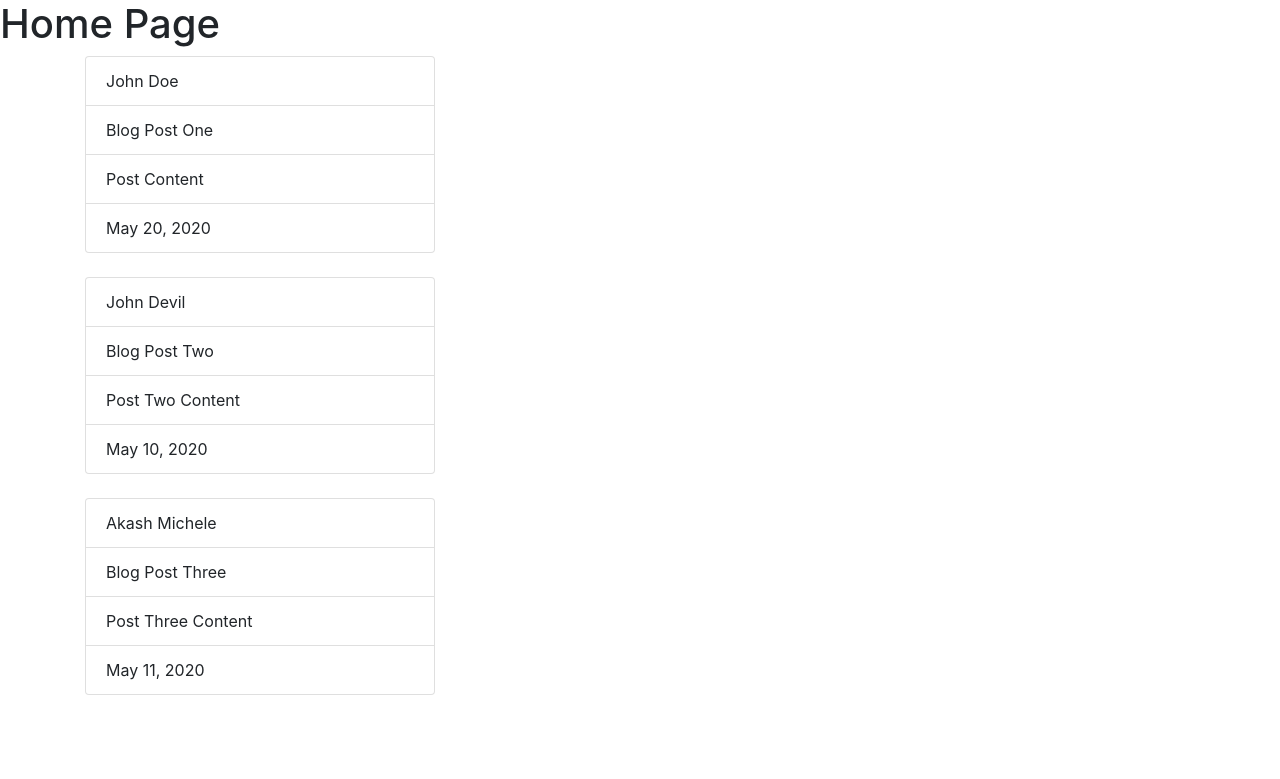
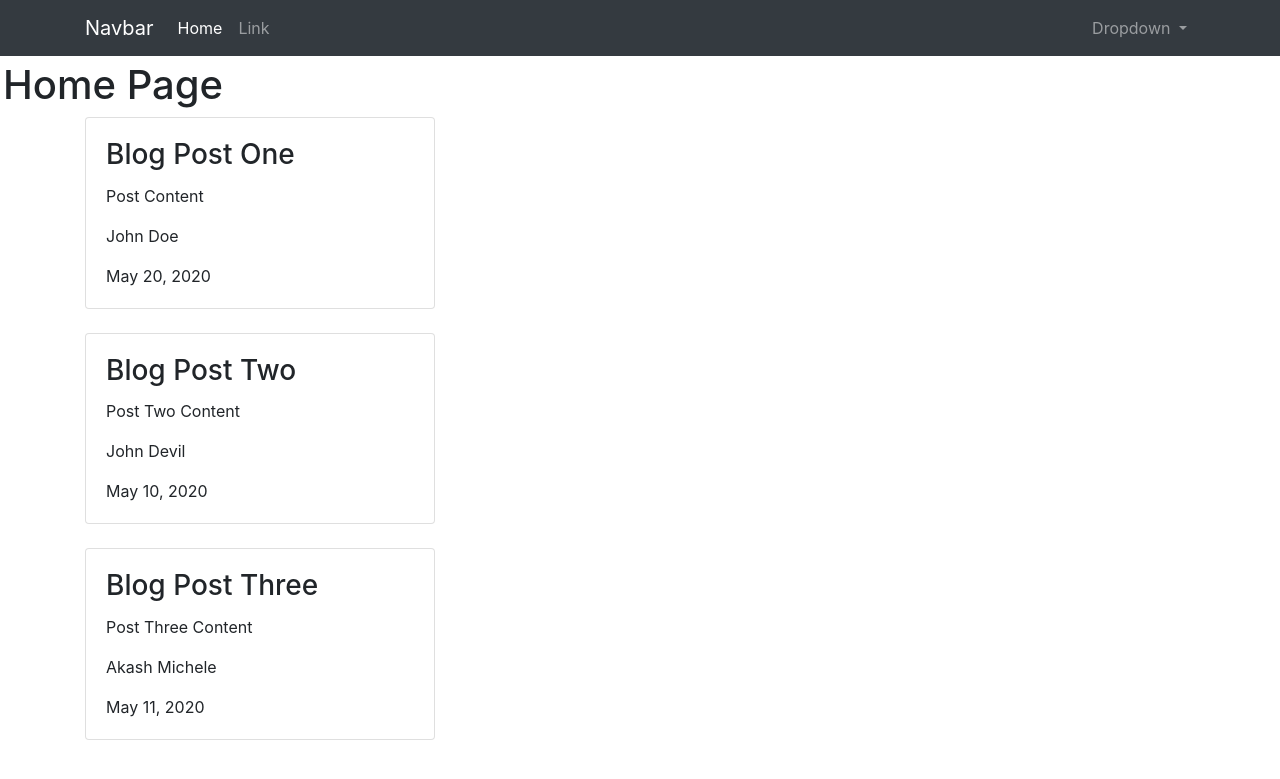
Before and after one commit to jisshub/django-longTime-project, a Django app: page / in a window 1280 px wide. Shown: the top 779 px of the page. Run offline with Django 3.2, Linux system fonts and the light colour scheme; some libraries are stand-ins or nearby versions.

Commit message:
new commit

```diff
--- a/blog/views.py
+++ b/blog/views.py
@@ -18,6 +18,11 @@ posts = [
      }
 ]
 
+aboutData = [{'aboutMe': 'I am a freelancer',
+              'follow_me': ['youtube', 'instagram', 'twitter'],
+              'courses_offered': ['html', 'css', 'vuejs']
+              }]
+
 
 # Create your views here.
 
@@ -27,4 +32,4 @@ def home(request):
 
 
 def about(request):
-    return render(request, 'blog/about.html')
+    return render(request, 'blog/about.html', {'getAbout': aboutData})
--- a/blogProject/urls.py
+++ b/blogProject/urls.py
@@ -15,6 +15,8 @@ Including another URLconf
 """
 from django.contrib import admin
 from django.urls import path, include
+from django.conf import settings
+from django.conf.urls.static import static
 
 urlpatterns = [
     path('admin/', admin.site.urls),
--- /dev/null
+++ b/static/blog/style.css
@@ -0,0 +1,5 @@
+h1{
+    color: "green";
+    margin-left: 3px;
+    margin-top: 5px;
+}
--- /dev/null
+++ b/templates/blog/base.html
@@ -0,0 +1,66 @@
+<!--load static files -->
+<!doctype html>
+{% load static %}
+<html lang="en">
+  <head>
+    <!-- Required meta tags -->
+    <meta charset="utf-8">
+    <meta name="viewport" content="width=device-width, initial-scale=1, shrink-to-fit=no">
+
+    <!-- Bootstrap CSS -->
+    <link rel="stylesheet" href="https://stackpath.bootstrapcdn.com/bootstrap/4.3.1/css/bootstrap.min.css" integrity="sha384-ggOyR0iXCbMQv3Xipma34MD+dH/1fQ784/j6cY/iJTQUOhcWr7x9JvoRxT2MZw1T" crossorigin="anonymous">
+    <link rel="stylesheet" type="text/css" href="{% static 'blog/style.css' %}">
+    <title>Hello, world!</title>
+  </head>
+  <body>
+        <nav class="navbar navbar-expand-lg navbar-dark bg-dark">
+              <div class="container">
+
+        <a class="navbar-brand" href="#">Navbar</a>
+        <button class="navbar-toggler" type="button" data-toggle="collapse" data-target="#navbarSupportedContent" aria-controls="navbarSupportedContent" aria-expanded="false" aria-label="Toggle navigation">
+          <span class="navbar-toggler-icon"></span>
+        </button>
+
+        <div class="collapse navbar-collapse" id="navbarSupportedContent">
+          <ul class="navbar-nav mr-auto">
+            <li class="nav-item active">
+              <a class="nav-link" href="#">Home <span class="sr-only">(current)</span></a>
+            </li>
+            <li class="nav-item">
+              <a class="nav-link" href="#">Link</a>
+            </li>
+          </ul>
+
+          <ul class="navbar-nav float-right">
+            <li class="nav-item dropdown float-right">
+              <a class="nav-link dropdown-toggle" href="#" id="navbarDropdown" role="button" data-toggle="dropdown" aria-haspopup="true" aria-expanded="false">
+                Dropdown
+              </a>
+              <div class="dropdown-menu" aria-labelledby="navbarDropdown">
+                <a class="dropdown-item" href="#">Action</a>
+                <a class="dropdown-item" href="#">Another action</a>
+
+              </div>
+            </li>
+          </ul>
+        </div>
+              </div>
+
+        </nav>
+
+
+
+      <h1>Home Page</h1>
+
+      <div class="container">
+        {% block content %}
+        {% endblock %}
+      </div>
+
+    <!-- Optional JavaScript -->
+    <!-- jQuery first, then Popper.js, then Bootstrap JS -->
+    <script src="https://code.jquery.com/jquery-3.3.1.slim.min.js" integrity="sha384-q8i/X+965DzO0rT7abK41JStQIAqVgRVzpbzo5smXKp4YfRvH+8abtTE1Pi6jizo" crossorigin="anonymous"></script>
+    <script src="https://cdnjs.cloudflare.com/ajax/libs/popper.js/1.14.7/umd/popper.min.js" integrity="sha384-UO2eT0CpHqdSJQ6hJty5KVphtPhzWj9WO1clHTMGa3JDZwrnQq4sF86dIHNDz0W1" crossorigin="anonymous"></script>
+    <script src="https://stackpath.bootstrapcdn.com/bootstrap/4.3.1/js/bootstrap.min.js" integrity="sha384-JjSmVgyd0p3pXB1rRibZUAYoIIy6OrQ6VrjIEaFf/nJGzIxFDsf4x0xIM+B07jRM" crossorigin="anonymous"></script>
+  </body>
+</html>
--- a/templates/blog/home.html
+++ b/templates/blog/home.html
@@ -1,29 +1,15 @@
-<!doctype html>
-<html lang="en">
-  <head>
-    <!-- Required meta tags -->
-    <meta charset="utf-8">
-    <meta name="viewport" content="width=device-width, initial-scale=1, shrink-to-fit=no">
-
-    <!-- Bootstrap CSS -->
-    <link rel="stylesheet" href="https://stackpath.bootstrapcdn.com/bootstrap/4.3.1/css/bootstrap.min.css" integrity="sha384-ggOyR0iXCbMQv3Xipma34MD+dH/1fQ784/j6cY/iJTQUOhcWr7x9JvoRxT2MZw1T" crossorigin="anonymous">
-
-    <title>Hello, world!</title>
-  </head>
-  <body>
-    <h1>Home Page</h1>
-
-    <div class="container">
+{% extends 'blog/base.html' %}
+  {% block content %}
       {% if post_dict %}
         {% for post in post_dict%}
         <div class="row">
           <div class="col-md-4">
-            <ul class="list-group">
-              <li class="list-group-item">{{ post.author }}</li>
-              <li class="list-group-item">{{ post.title }}</li>
-              <li class="list-group-item">{{ post.content }}</li>
-              <li class="list-group-item">{{ post.date_posted }}</li>
-            </ul>
+            <div class="card card-body box">
+              <h3 class="card-title post">{{ post.title }}</h3>
+              <p class="card-text">{{post.content}}</p>
+              <p class="card-text">{{ post.author }}</p>
+              <span class="card-text"> {{post.date_posted}} </span>
+            </div>
           </div>
         </div>
         <br>
@@ -32,12 +18,4 @@
       <p>No Posts!</p>
 
       {% endif %}
-    </div>
-
-    <!-- Optional JavaScript -->
-    <!-- jQuery first, then Popper.js, then Bootstrap JS -->
-    <script src="https://code.jquery.com/jquery-3.3.1.slim.min.js" integrity="sha384-q8i/X+965DzO0rT7abK41JStQIAqVgRVzpbzo5smXKp4YfRvH+8abtTE1Pi6jizo" crossorigin="anonymous"></script>
-    <script src="https://cdnjs.cloudflare.com/ajax/libs/popper.js/1.14.7/umd/popper.min.js" integrity="sha384-UO2eT0CpHqdSJQ6hJty5KVphtPhzWj9WO1clHTMGa3JDZwrnQq4sF86dIHNDz0W1" crossorigin="anonymous"></script>
-    <script src="https://stackpath.bootstrapcdn.com/bootstrap/4.3.1/js/bootstrap.min.js" integrity="sha384-JjSmVgyd0p3pXB1rRibZUAYoIIy6OrQ6VrjIEaFf/nJGzIxFDsf4x0xIM+B07jRM" crossorigin="anonymous"></script>
-  </body>
-</html>
+  {% endblock %}
```
Also changed, not shown: blogProject/settings.py (+4 -7 lines), templates/blog/about.html (+20 -20 lines).
